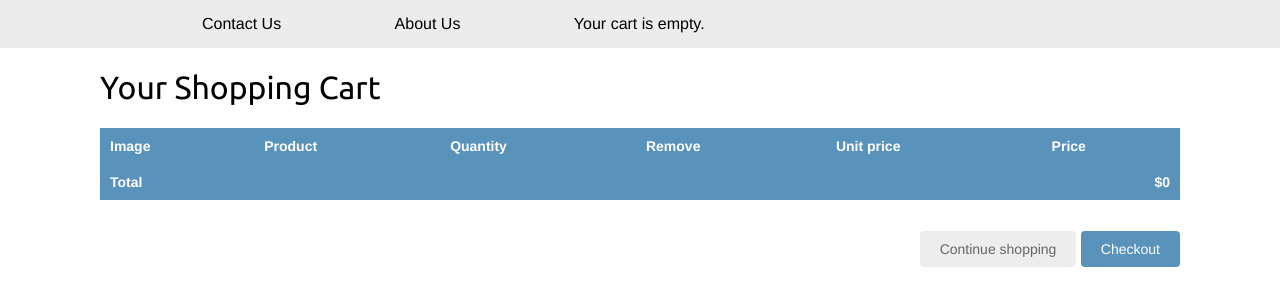
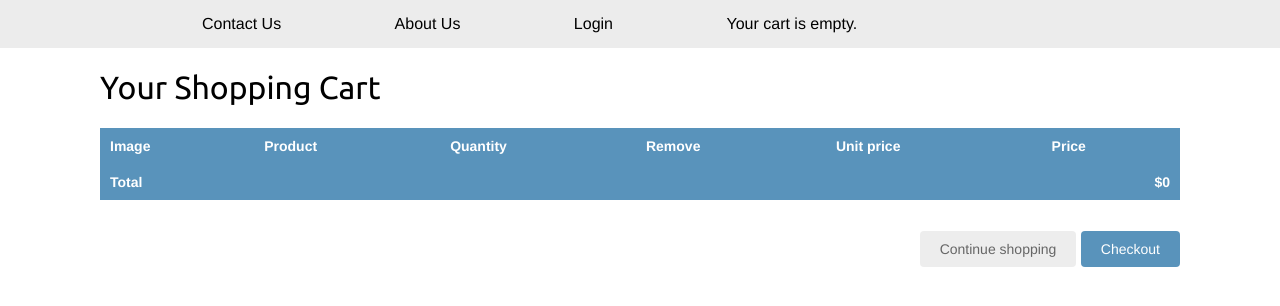
Before and after one commit to boboyan/sprint2burger, a Django app: page /cart/ in a window 1280 px wide. Shown: the part 46-352 px from the top of the page. Run offline with Django 4.2, Linux system fonts and the light colour scheme.

Commit message:
Committing urls on home page

```diff
--- a/myshop/urls.py
+++ b/myshop/urls.py
@@ -10,7 +10,11 @@ urlpatterns = [
     path('orders/', include('orders.urls', namespace='orders')),
     path('payment/', include('payment.urls', namespace='payment')),
     path('', include('shop.urls', namespace='shop')),
-]
+
+    # Add Django site authentication urls (for login, logout, password management)
+    path('accounts/', include('django.contrib.auth.urls')),
+] + static(settings.STATIC_URL, document_root=settings.STATIC_ROOT)
+
 
 if settings.DEBUG:
     urlpatterns += static(settings.MEDIA_URL,
--- a/shop/templates/shop/base.html
+++ b/shop/templates/shop/base.html
@@ -13,8 +13,9 @@
   </div>
 
   <div id="subheader">
-        <a class="contact" href="/contactus">Contact Us</a>
-        <a  class="contact"  href="/aboutus">About Us</a>
+        <a class="contact" href="contactus/">Contact Us</a>
+        <a  class="contact"  href="aboutus/">About Us</a>
+        <a class="contact" href="{% url 'login' %}"><span class="glyphicon glyphicon-log-in"></span>Login</a>
 
 
     <div class="cart">
--- a/shop/urls.py
+++ b/shop/urls.py
@@ -2,6 +2,8 @@ from django.urls import path, re_path, include
 from . import views
 from . import views
 from django.urls import path, re_path, include
+from django.conf import settings
+from django.conf.urls.static import static
 app_name = 'shop'
 
 urlpatterns = [
--- a/templates/registration/login.html
+++ b/templates/registration/login.html
@@ -1,7 +1,5 @@
 <!DOCTYPE html>
 
-
-{% block title %}Log In{% endblock title %}
 
 {% block content %}
 <h2>Log In</h2>
@@ -20,7 +18,7 @@
          <p></p><input type="submit" value="Log-in"></p>
      </form>
     </div>
-    <p><a href="{% url 'burgerwebsite:signup' %}">Sign Up</a></p>
+    <p><a href="{% url 'shop:signup' %}">Sign Up</a></p>
     {# Assumes you setup the password_reset view in your URLconf #}
     <p><a href="{% url 'password_reset' %}">Forgot password?</a></p>
 
```
Also changed, not shown: myshop/settings.py (+12 -6 lines).
